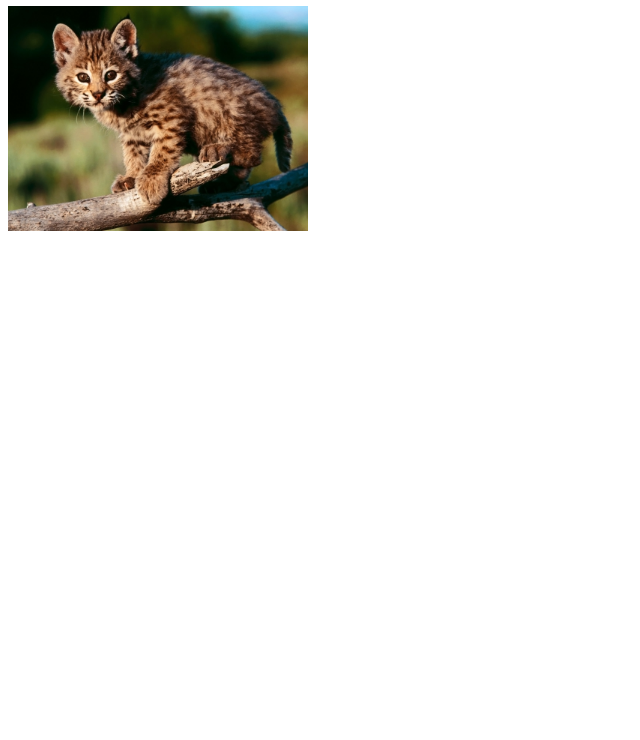
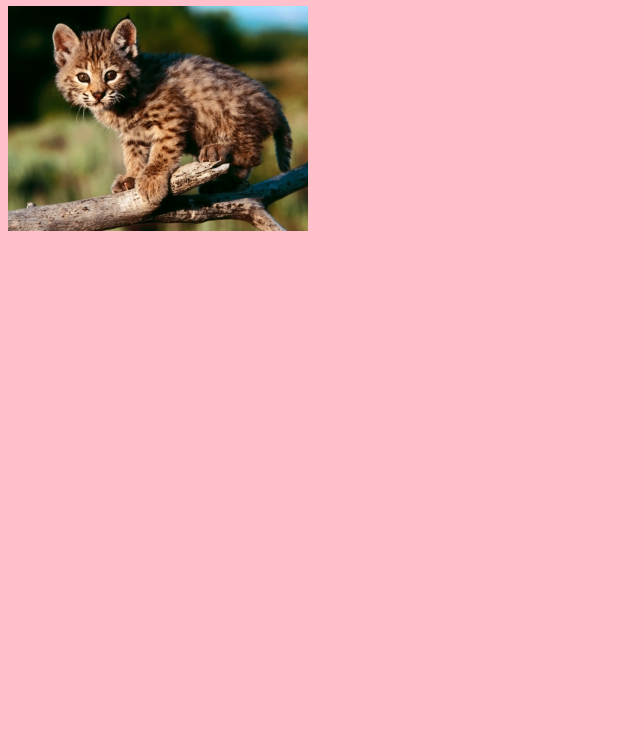
Before and after one commit to hannawilhelmi/classexamples, a plain HTML site: page index.html in a window 1280 px wide. Shown: the part 60-800 px from the top of the page, without its empty margins (0-640 px from the left). Drawn offline with Linux system fonts and the light colour scheme.

Commit message:
change the headline and backgroundcolor

```diff
--- a/css/style.css
+++ b/css/style.css
@@ -1,3 +1,8 @@
 img {
   width: 300px;
+
 }
+
+body {
+	background-color: pink;
+}
--- a/index.html
+++ b/index.html
@@ -1,6 +1,6 @@
 <html>
 <head>
-  <title>Tamagochi life</title>
+  <title>Tamagochi life!</title>
 
   <link rel="stylesheet" type="text/css" href="css/style.css">
 </head>
```
